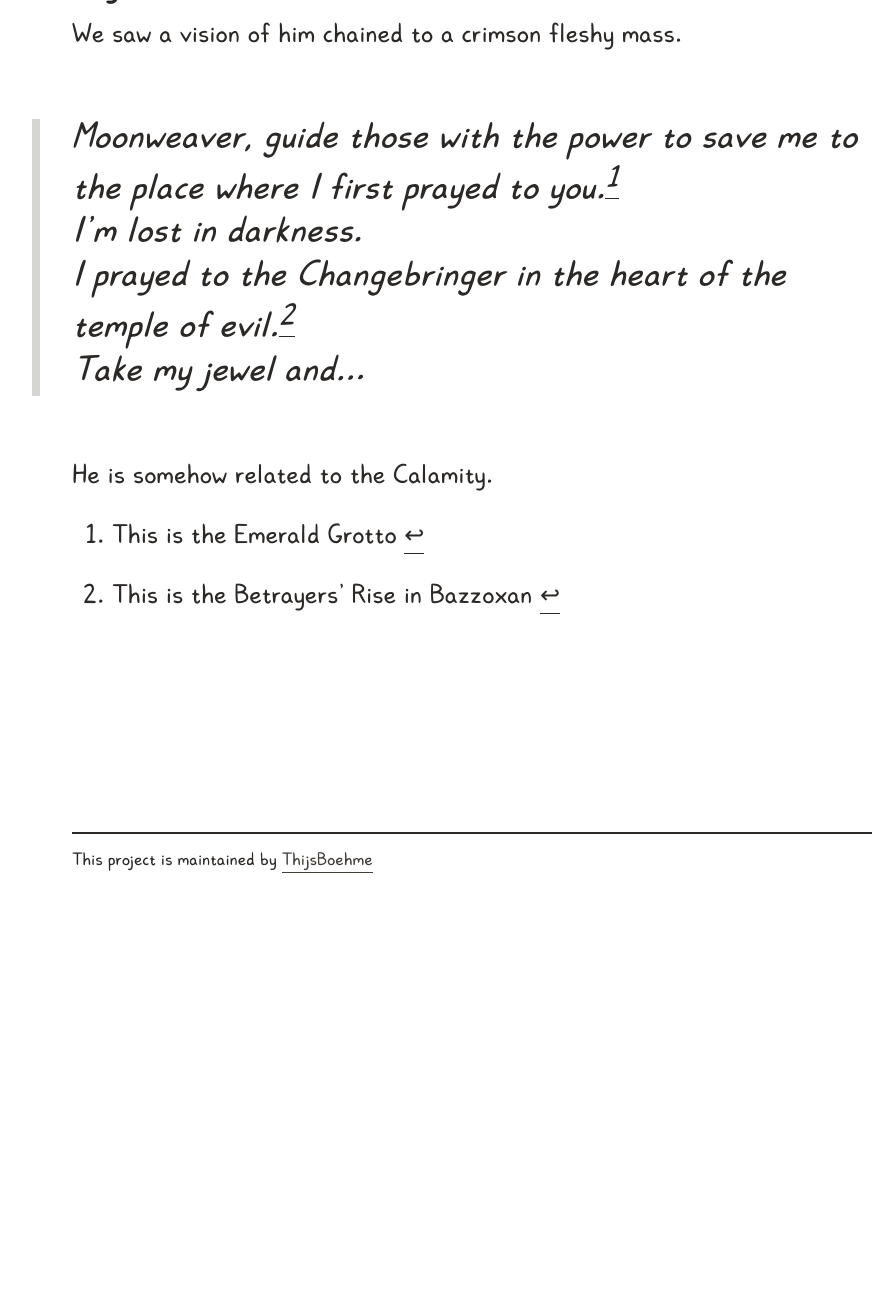
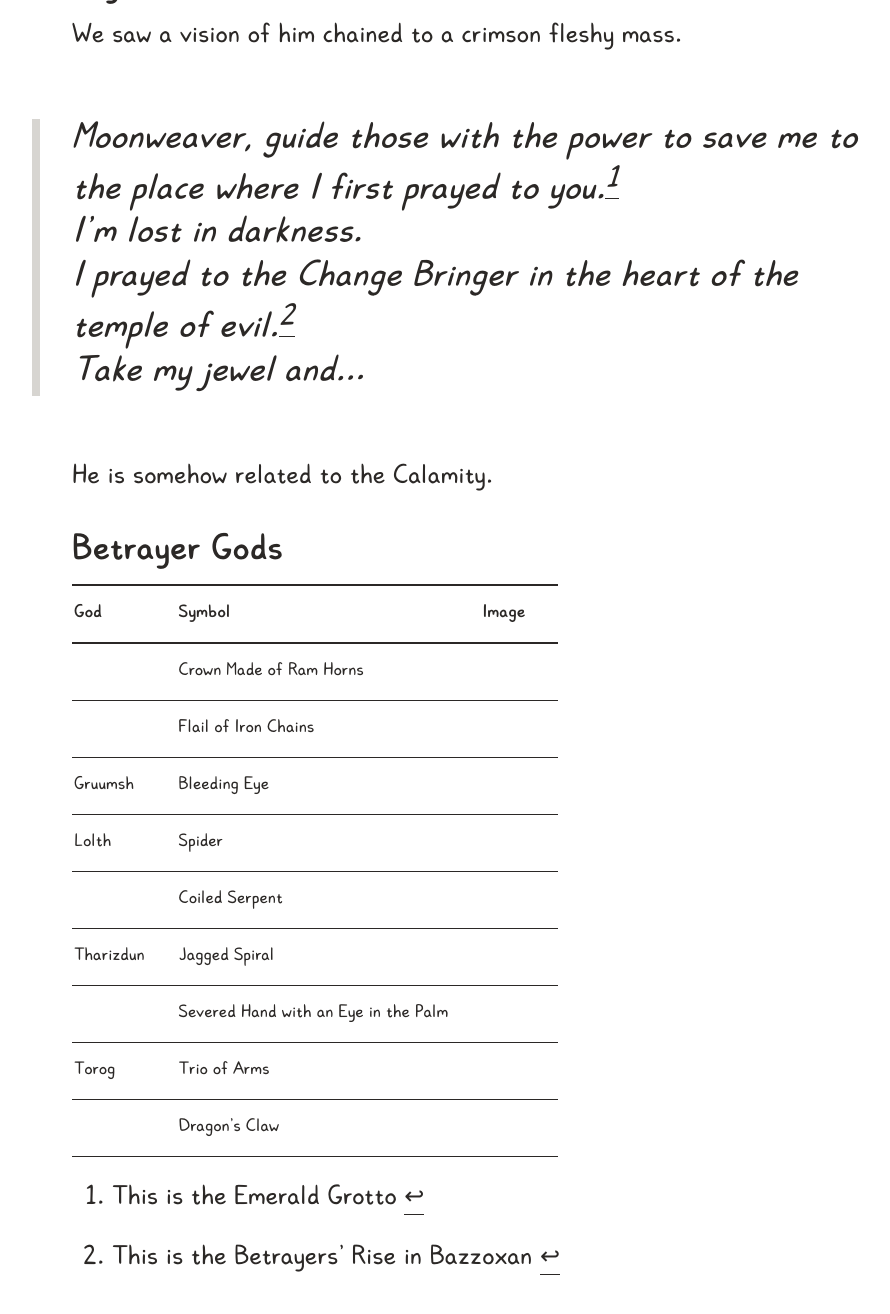
Before and after one commit to ThijsBoehme/thijsboehme.github.io, a Jekyll site: the page built from call-of-the-netherdeep/non-player-characters.md, in a window 1280 px wide and 1400 px high, scrolled down 954 px. Shown: the top 1314 px of the window, without its empty margins (168-1058 px from the left). Built offline with Jekyll 4.4.1, drawn with Linux system fonts in a browser that asks for light colours; some web fonts are replaced; before the commit the page ends 1844 px from its top, so only the background shows below that.

```diff
--- a/call-of-the-netherdeep/non-player-characters.md
+++ b/call-of-the-netherdeep/non-player-characters.md
@@ -22,10 +22,24 @@ We saw a vision of him chained to a crimson fleshy mass.
 > Moonweaver, guide those with the power to save me to the place where I first prayed to
 > you.[^1]
 > I'm lost in darkness.
-> I prayed to the Changebringer in the heart of the temple of evil.[^2]
+> I prayed to the Change Bringer in the heart of the temple of evil.[^2]
 > Take my jewel and...
 
 [^1]: This is the Emerald Grotto
 [^2]: This is the Betrayers' Rise in Bazzoxan
 
 He is somehow related to the Calamity.
+
+## Betrayer Gods
+
+| God       | Symbol                               | Image |
+|-----------|--------------------------------------|-------|
+|           | Crown Made of Ram Horns              |       |
+|           | Flail of Iron Chains                 |       |
+| Gruumsh   | Bleeding Eye                         |       |
+| Lolth     | Spider                               |       |
+|           | Coiled Serpent                       |       |
+| Tharizdun | Jagged Spiral                        |       |
+|           | Severed Hand with an Eye in the Palm |       |
+| Torog     | Trio of Arms                         |       |
+|           | Dragon's Claw                        |       |
```
Also changed, not shown: call-of-the-netherdeep/index.md (+3 -1 lines), call-of-the-netherdeep/sessions/6-betrayers-rise-1.md (added, +71 -0 lines).
